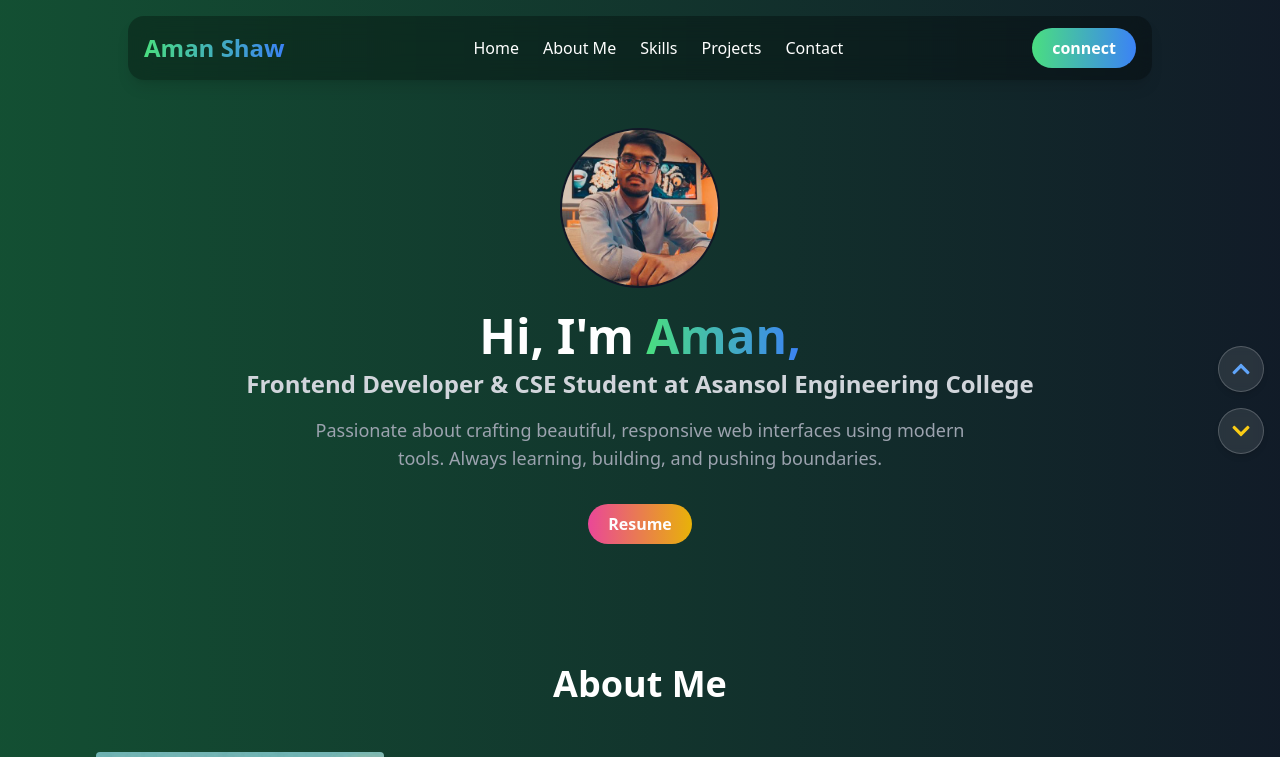
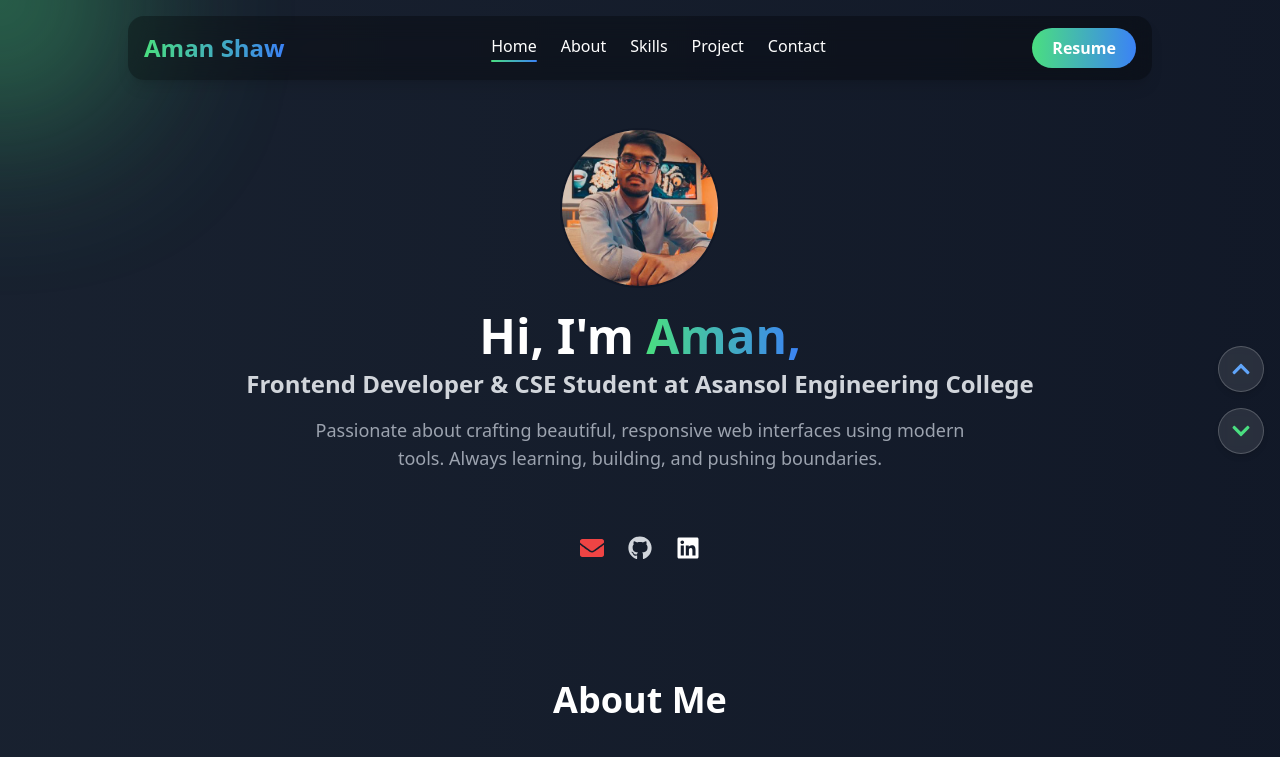
Before and after one commit to Amanshaw445/Portfolio-React, a React (Vite) app: page / in a window 1280 px wide. Shown: the top 757 px of the page. Built offline with nearby package versions, Linux system fonts and the light colour scheme.

Commit message:
cursor animation added

```diff
--- a/package.json
+++ b/package.json
@@ -17,6 +17,7 @@
     "react-chartjs-2": "^5.2.0",
     "react-dom": "^18.3.1",
     "react-icons": "^5.5.0",
+    "react-scroll": "^1.9.3",
     "swiper": "^11.2.10"
   },
   "devDependencies": {
--- a/src/App.jsx
+++ b/src/App.jsx
@@ -8,6 +8,7 @@ import Navbar from './components/Navbar'
 import Projects from './components/Projects'
 import Skills from './components/Skills'
 import SectionToggle from './components/SectionToggle'
+import CursorLight from "./components/CursorLight";
 
 function App() {
   const scrollToNextSection = () => {
@@ -31,7 +32,7 @@ const toggleBot = () => {
 
 
 return (
-  <div className="scroll-smooth min-h-screen bg-gradient-to-r from-black via-green-700 via-blue-900 to-gray-900 bg-[length:400%_400%] bg-[position:0%_50%] animate-gradientSlow text-white">
+  <div className="scroll-smooth min-h-screen bg-gradient-to-r from-black via-gray-800 to-gray-900 bg-[length:400%_400%] bg-[position:0%_50%] animate-gradientSlow text-white">
 
 
     <Navbar />
@@ -42,6 +43,7 @@ return (
     <Contact />
     <Footer />
     <SectionToggle onScrollUp={scrollToPrevSection} onScrollDown={scrollToNextSection} />
+    <CursorLight />
   </div>
 )
 }
--- a/src/components/About.jsx
+++ b/src/components/About.jsx
@@ -3,8 +3,8 @@ import AboutImage from "../assets/aboutme-image.png";
 
 const About = () => {
   return (
-    <div className=" text-white py-20" id="about">
-      <div className="container mx-auto px-8 md:px-16 lg:px-24">
+    <div className=" text-white py-20 " id="about" >
+      <div className="container mx-auto px-8 md:px-16 lg:px-24 z-20">
         <h2 className="text-4xl font-bold text-center mb-12">About Me</h2>
         <div className="flex flex-col md:flex-row items-center md:space-x-12">
           <img
--- /dev/null
+++ b/src/components/CursorLight.jsx
@@ -0,0 +1,22 @@
+import React, { useEffect, useState } from "react";
+
+const CursorLight = () => {
+  const [pos, setPos] = useState({ x: 0, y: 0 });
+
+  useEffect(() => {
+    const move = (e) => setPos({ x: e.clientX, y: e.clientY });
+    window.addEventListener("mousemove", move);
+    return () => window.removeEventListener("mousemove", move);
+  }, []);
+
+  return (
+    <div
+      className="pointer-events-none fixed top-0 left-0 z-11 w-48 h-48 bg-green-400 rounded-full opacity-80 blur-[100px] transition-transform duration-100"
+      style={{
+        transform: `translate(${pos.x - 96}px, ${pos.y - 96}px)`,
+      }}
+    />
+  );
+};
+
+export default CursorLight;
--- a/src/components/Hero.jsx
+++ b/src/components/Hero.jsx
@@ -1,12 +1,13 @@
 import React, { useState } from 'react';
 import HeroImage from '../assets/hero-image.png';
-import ResumeModal from './ResumeModal';
+import { FaEnvelope, FaMapMarkedAlt, FaGithub, FaLinkedin } from "react-icons/fa";
+// import ResumeModal from './ResumeModal';
 
 const Hero = () => {
-  const [showResume, setShowResume] = useState(false);
+  // const [showResume, setShowResume] = useState(false);
 
   return (
-    <section id="home" className=" text-white text-center pt-32 pb-10  relative scroll-smooth">
+    <section id="home" className=" text-white text-center pt-32 pb-10  relative scroll-smooth z-10">
       <div className="container mx-auto px-4">
         <img
           src={HeroImage}
@@ -29,8 +30,26 @@ const Hero = () => {
           Passionate about crafting beautiful, responsive web interfaces using
           modern tools. Always learning, building, and pushing boundaries.
         </p>
+      <div className="w-full flex justify-center items-center mt-10">
+        <div className="flex items-center gap-6 mt-6 ">
+          <a href="mailto:amanshaw871@gmail.com">
+              <FaEnvelope className="text-red-500 text-2xl hover:scale-110 transition-transform" />
+          </a>
+        {/* <a href="#contact-location">
+              <FaMapMarkedAlt className="text-blue-600 text-2xl hover:scale-110 transition-transform" />
+        </a> */}
+       <a href="https://github.com/Amanshaw445" target="_blank" rel="noopener noreferrer">
+              <FaGithub className="text-gray-300 text-2xl hover:scale-110 transition-transform" />
+        </a>
+        <a href="https://linkedin.com/in/amanshaw445" target="_blank" rel="noopener noreferrer">
+              <FaLinkedin className="text-gradient blue-700 text-2xl hover:scale-110 transition-transform" />
+        </a>
+        </div>
+      </div>
+
 
         {/* Resume Button */}
+        {/*
         <div className="mt-8">
           <button
             onClick={() => setShowResume(true)}
@@ -39,10 +58,13 @@ const Hero = () => {
             Resume
           </button>
         </div>
+        */}
       </div>
 
       {/* Modal */}
+      {/*
       {showResume && <ResumeModal onClose={() => setShowResume(false)} />}
+      */}
     </section>
   );
 };
--- a/src/components/Navbar.jsx
+++ b/src/components/Navbar.jsx
@@ -1,30 +1,98 @@
-import React from "react";
-import botu from "../assets/botuProfile.png";
+import React, { useEffect, useRef, useState } from "react";
+import ResumeModal from './ResumeModal';
+
+const navLinks = ["home", "about", "skills", "project", "contact"];
 
 const Navbar = () => {
+  const [showResume, setShowResume] = useState(false);
+  const [active, setActive] = useState("home");
+  const underlineRef = useRef(null);
+  const linkRefs = useRef({});
+
+  // Track active section using IntersectionObserver
+  useEffect(() => {
+    const observer = new IntersectionObserver(
+      entries => {
+        entries.forEach(entry => {
+          if (entry.isIntersecting) {
+            setActive(entry.target.id);
+          }
+        });
+      },
+      { rootMargin: "-50% 0px -50% 0px" }
+    );
+
+    navLinks.forEach(id => {
+      const section = document.getElementById(id);
+      if (section) observer.observe(section);
+    });
+
+    return () => observer.disconnect();
+  }, []);
+
+  // Animate underline to active link & handle resize
+  useEffect(() => {
+    const el = linkRefs.current[active];
+    const underline = underlineRef.current;
+    if (el && underline) {
+      const updateUnderline = () => {
+        underline.style.left = `${el.offsetLeft}px`;
+        underline.style.width = `${el.offsetWidth}px`;
+      };
+
+      updateUnderline();
+      window.addEventListener("resize", updateUnderline);
+      return () => window.removeEventListener("resize", updateUnderline);
+    }
+  }, [active]);
+
   return (
     <>
-      <nav className="fixed top-4 left-1/2 transform -translate-x-1/2 z-50 w-[95%] sm:w-[90%] md:w-[85%] lg:w-[80%] bg-black/30 backdrop-blur-md text-white px-4 py-3 rounded-2xl shadow-lg scroll-smooth">
-        <div className="flex flex-wrap justify-center md:justify-between items-center gap-y-4">
+      <nav className="fixed top-4 left-1/2 transform -translate-x-1/2 z-50 w-[95%] sm:w-[90%] md:w-[85%] lg:w-[80%] bg-black/30 backdrop-blur-md text-white px-4 py-3 rounded-2xl shadow-lg scroll-smooth z-10">
+        <div className="flex flex-wrap justify-center md:justify-between items-center gap-y-4 relative">
 
           {/* Left: Name */}
           <div className="text-2xl font-bold hidden md:inline bg-gradient-to-r from-green-400 to-blue-500 bg-clip-text text-transparent">
             Aman Shaw
           </div>
 
-          {/* Center: Links */}
-          <div className="flex flex-wrap justify-center gap-6 text-sm sm:text-base">
-            <a href="#home" className="hover:text-gray-300">Home</a>
-            <a href="#about" className="hover:text-gray-300">About Me</a>
-            <a href="#skills" className="hover:text-gray-300">Skills</a>
-            <a href="#project" className="hover:text-gray-300">Projects</a>
-            <a href="#contact" className="hover:text-gray-300">Contact</a>
+          {/* Center: Nav Links */}
+          <div className="relative flex flex-wrap justify-center gap-6 text-sm sm:text-base">
+            {navLinks.map((id) => (
+              <a
+                key={id}
+                href={`#${id}`}
+                ref={(el) => (linkRefs.current[id] = el)}
+                className="relative pb-1 hover:text-gray-300 transition-colors
+                after:absolute after:left-0 after:bottom-0 after:h-0.5 after:w-0
+                after:bg-gradient-to-r after:from-green-400 after:to-blue-500
+                after:transition-all after:duration-300 hover:after:w-full"
+              >
+                {id.charAt(0).toUpperCase() + id.slice(1)}
+              </a>
+            ))}
+
+            {/* Sliding Underline for Active */}
+            <span
+              ref={underlineRef}
+              className="absolute bottom-0 h-0.5 bg-gradient-to-r from-green-400 to-blue-500 transition-all duration-500 ease-in-out rounded-full"
+            />
           </div>
-           <button
-            className="bg-gradient-to-r from-green-400 to-blue-500 text-white font-bold px-5 py-2 rounded-full transition-transform hover:scale-105 hover:brightness-110">connect
-          </button>
+
+          {/* Right: Resume Button */}
+         {/* Resume Button (hidden on mobile) */}
+<button
+  onClick={() => setShowResume(true)}
+  className="hidden md:inline bg-gradient-to-r from-green-400 to-blue-500 text-white font-bold px-5 py-2 rounded-full transition-transform hover:scale-105 hover:brightness-110"
+>
+  Resume
+</button>
+
         </div>
       </nav>
+
+      {/* Resume Modal */}
+      {showResume && <ResumeModal onClose={() => setShowResume(false)} />}
     </>
   );
 };
--- a/src/components/SectionToggle.jsx
+++ b/src/components/SectionToggle.jsx
@@ -16,7 +16,7 @@ const SectionToggle = ({ onScrollUp, onScrollDown }) => {
         className="backdrop-blur-sm bg-white/10 border border-white/20 p-3 rounded-full
                    hover:scale-110 transition transform shadow-md"
       >
-        <FaChevronDown className="text-yellow-400 text-xl" />
+        <FaChevronDown className="text-green-400 text-xl" />
       </button>
     </div>
   );
--- a/src/components/Skills.jsx
+++ b/src/components/Skills.jsx
@@ -44,7 +44,7 @@ const skillsData = [
 
 const Skills = () => {
   return (
-    <section className=" text-white py-10 px-4" id="skills">
+    <section className=" text-white py-10 px-4 " id="skills">
       <div className="max-w-4xl mx-auto">
         <h2 className="text-3xl font-bold text-center mb-10">Skills</h2>
         <div className="space-y-12">
```
Also changed, not shown: 1 other file (tests, documents, lock files or other folders).
